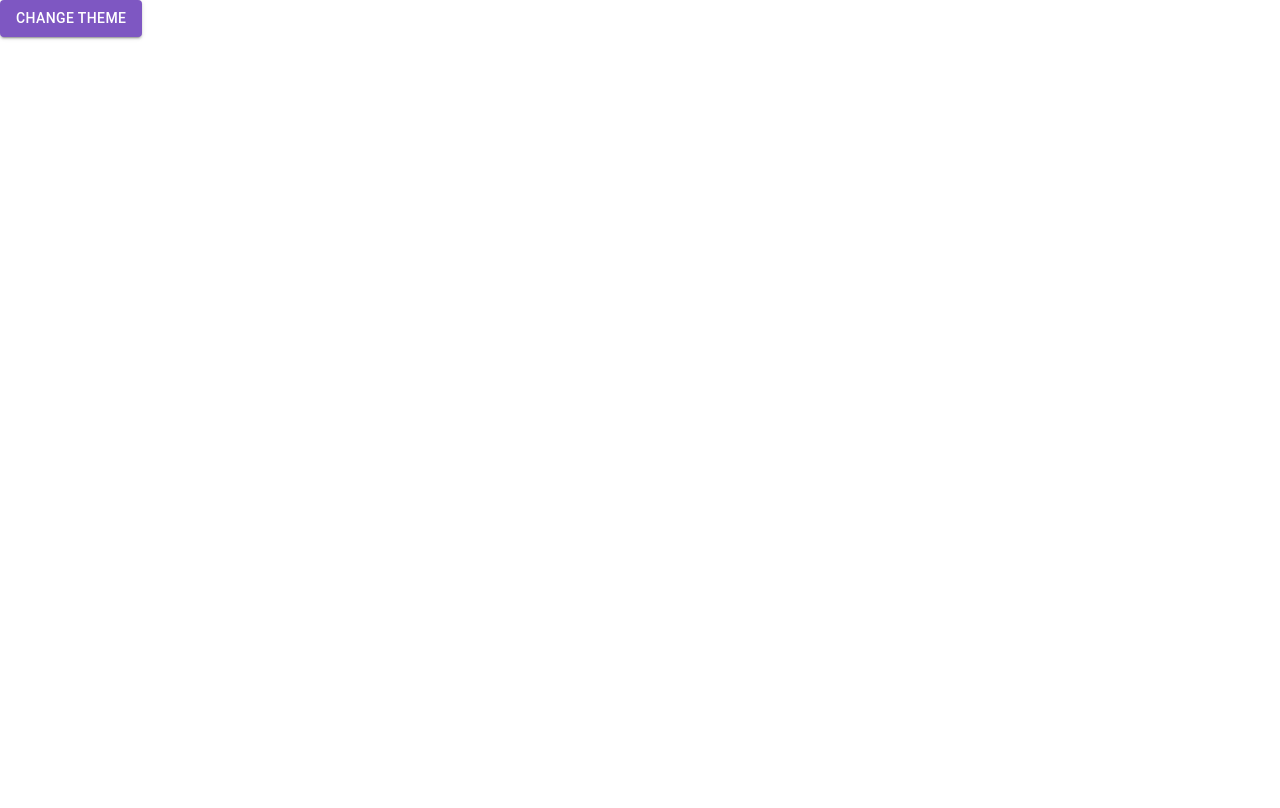
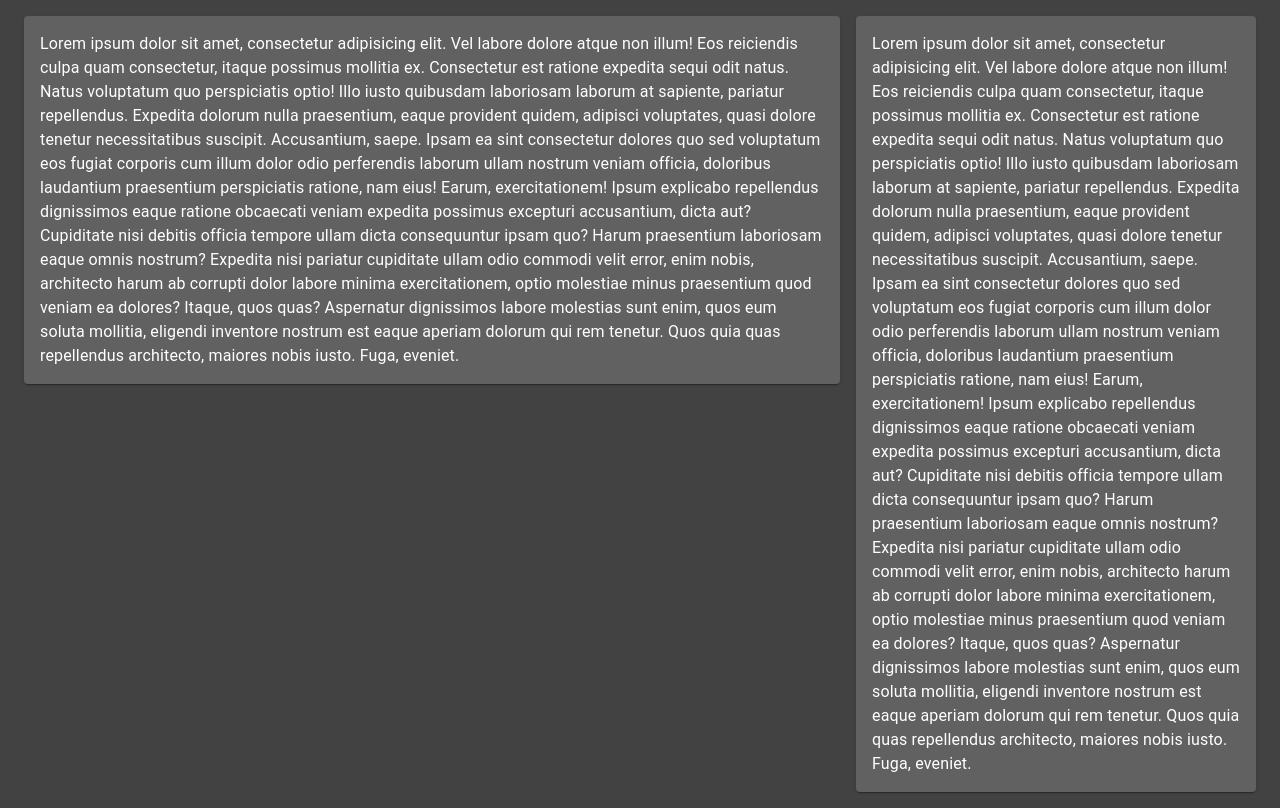
Before and after one commit to zakrzewskib/seller-dashboard, a React (Create React App) app: page / in a window 1280 px wide. Built offline with nearby package versions, Linux system fonts and the light colour scheme.

Commit message:
Add Grid Container and Widget with some styles

```diff
--- a/src/App.js
+++ b/src/App.js
@@ -1,18 +1,28 @@
 import './App.css';
 
-import Button from '@mui/material/Button';
 import { createTheme } from '@mui/material/styles';
-import { deepPurple } from '@mui/material/colors';
 import { ThemeProvider } from '@emotion/react';
 import { useState } from 'react';
+import Dashboard from './pages/Dashboard';
+import { CssBaseline } from '@mui/material';
 
 function App() {
   const darkTheme = createTheme({
     palette: {
       primary: {
-        main: deepPurple[400],
+        main: '#7E57C2',
       },
+      background: {
+        default: '#424242',
+      },
+      cardBackground: '#616161',
+      fontColor: '#fff',
     },
+    // typography: {
+    //   allVariants: {
+    //     color: '#fff',
+    //   },
+    // },
   });
 
   const lightTheme = createTheme({
@@ -20,6 +30,11 @@ function App() {
       primary: {
         main: '#FEAC34',
       },
+      background: {
+        default: '#fff',
+      },
+      cardBackground: '#bdbdbd',
+      fontColor: '#212121',
     },
   });
 
@@ -27,7 +42,8 @@ function App() {
 
   return (
     <ThemeProvider theme={theme}>
-      <Button variant="contained">Change theme</Button>
+      <CssBaseline />
+      <Dashboard theme={theme} />
     </ThemeProvider>
   );
 }
--- a/src/components/SellerChart.js
+++ b/src/components/SellerChart.js
@@ -0,0 +1,5 @@
+import React from 'react';
+
+export default function SellerChart() {
+  return <div>Test</div>;
+}
--- a/src/components/Widget.js
+++ b/src/components/Widget.js
@@ -0,0 +1,35 @@
+import { Card } from '@mui/material';
+import React from 'react';
+
+export default function Widget(props) {
+  return (
+    <Card
+      sx={{
+        p: 2,
+        bgcolor: props.theme.palette.cardBackground,
+        color: props.theme.palette.fontColor,
+      }}
+    >
+      Lorem ipsum dolor sit amet, consectetur adipisicing elit. Vel labore
+      dolore atque non illum! Eos reiciendis culpa quam consectetur, itaque
+      possimus mollitia ex. Consectetur est ratione expedita sequi odit natus.
+      Natus voluptatum quo perspiciatis optio! Illo iusto quibusdam laboriosam
+      laborum at sapiente, pariatur repellendus. Expedita dolorum nulla
+      praesentium, eaque provident quidem, adipisci voluptates, quasi dolore
+      tenetur necessitatibus suscipit. Accusantium, saepe. Ipsam ea sint
+      consectetur dolores quo sed voluptatum eos fugiat corporis cum illum dolor
+      odio perferendis laborum ullam nostrum veniam officia, doloribus
+      laudantium praesentium perspiciatis ratione, nam eius! Earum,
+      exercitationem! Ipsum explicabo repellendus dignissimos eaque ratione
+      obcaecati veniam expedita possimus excepturi accusantium, dicta aut?
+      Cupiditate nisi debitis officia tempore ullam dicta consequuntur ipsam
+      quo? Harum praesentium laboriosam eaque omnis nostrum? Expedita nisi
+      pariatur cupiditate ullam odio commodi velit error, enim nobis, architecto
+      harum ab corrupti dolor labore minima exercitationem, optio molestiae
+      minus praesentium quod veniam ea dolores? Itaque, quos quas? Aspernatur
+      dignissimos labore molestias sunt enim, quos eum soluta mollitia, eligendi
+      inventore nostrum est eaque aperiam dolorum qui rem tenetur. Quos quia
+      quas repellendus architecto, maiores nobis iusto. Fuga, eveniet.
+    </Card>
+  );
+}
--- a/src/pages/Dashboard.js
+++ b/src/pages/Dashboard.js
@@ -0,0 +1,18 @@
+import { Container, Grid } from '@mui/material';
+import React from 'react';
+import Widget from '../components/Widget';
+
+export default function Dashboard(props) {
+  return (
+    <Container maxWidth="xl" sx={{ p: 2 }}>
+      <Grid container spacing={2}>
+        <Grid item sm={12} md={8}>
+          <Widget theme={props.theme}></Widget>
+        </Grid>
+        <Grid item sm={12} md={4}>
+          <Widget theme={props.theme}></Widget>
+        </Grid>
+      </Grid>
+    </Container>
+  );
+}
```
